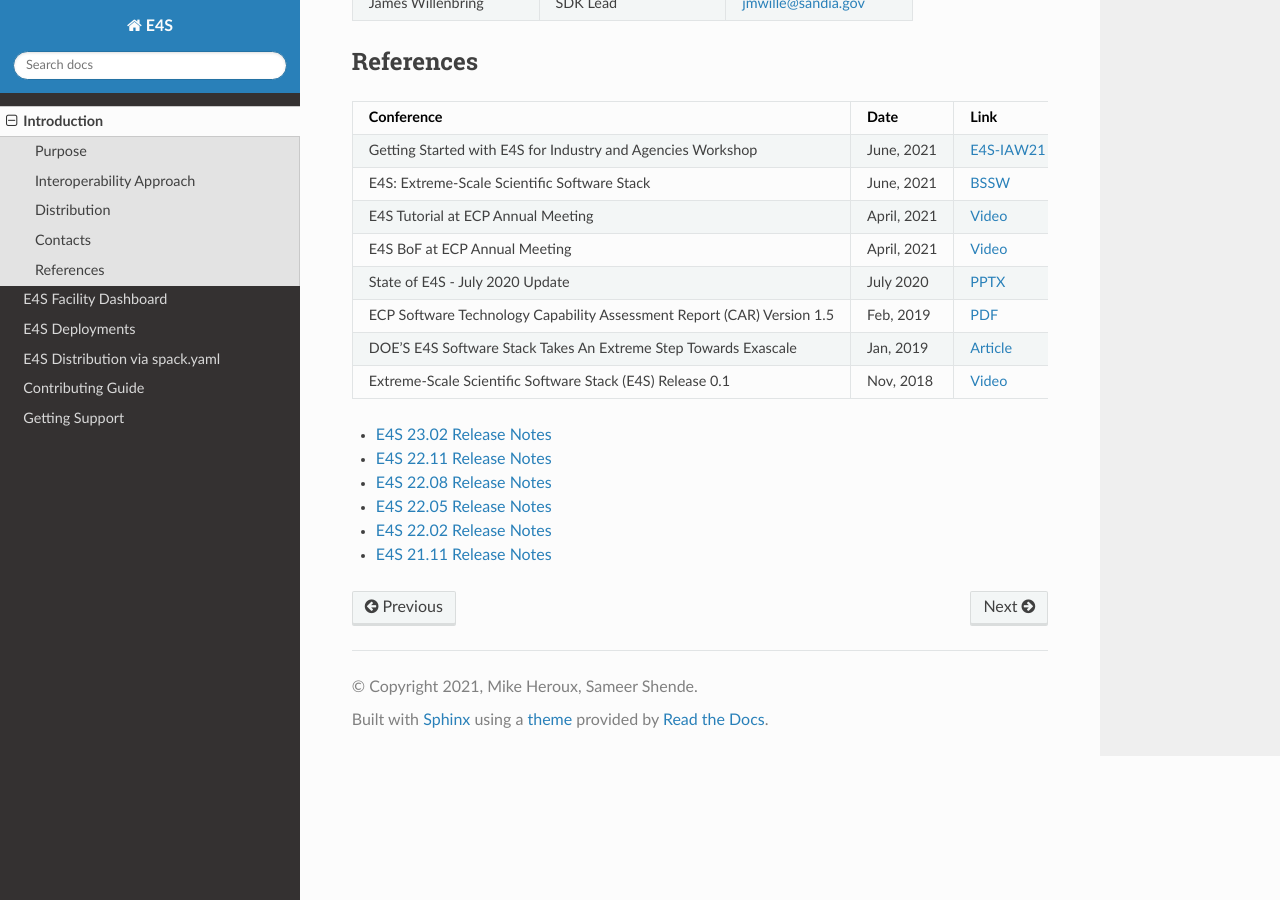
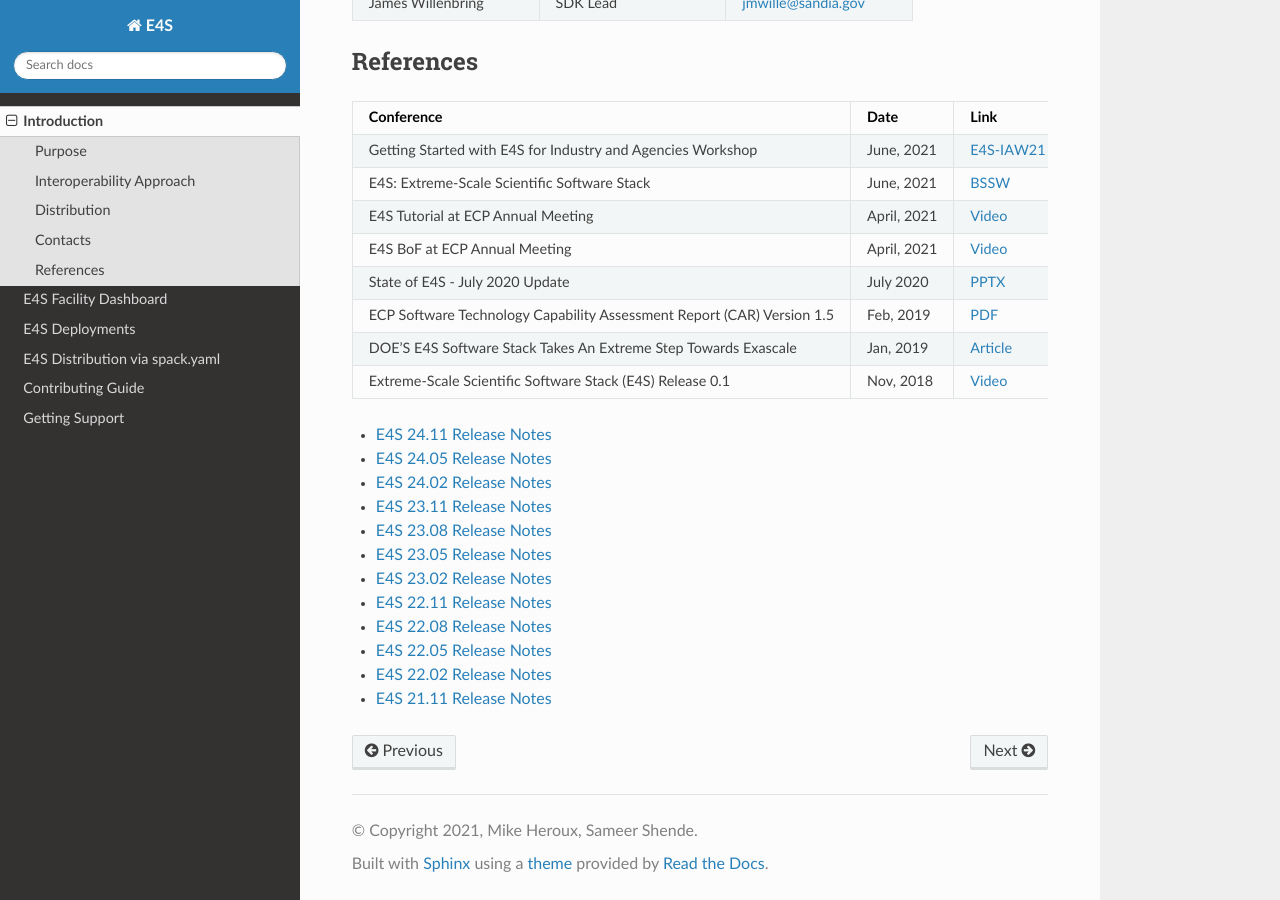
Before and after one commit to E4S-Project/e4s, a Sphinx documentation site: the page built from docs/introduction.rst, in a window 1280 px wide and 900 px high, scrolled down 1312 px. Built offline with Sphinx 7.4.7 and the Read the Docs theme 3.1.0, drawn with Linux system fonts in a browser that asks for light colours.

Commit message:
update link for release notes and all all release notes until 24.11 release

```diff
--- a/docs/introduction.rst
+++ b/docs/introduction.rst
@@ -65,9 +65,15 @@
      "DOE’S E4S Software Stack Takes An Extreme Step Towards Exascale", "Jan, 2019", "`Article <https://www.nextplatform.com/2019/01/22/does-e4s-software-stack-takes-an-extreme-step-towards-exascale/>`_"
      "Extreme-Scale Scientific Software Stack (E4S) Release 0.1", "Nov, 2018", "`Video <https://www.youtube.com/watch?v=nfCXwX_0EBc>`__"
 
-- `E4S 23.02 Release Notes <https://e4s.io/talks/E4S_23.02.pdf>`_
-- `E4S 22.11 Release Notes <https://e4s.io/talks/E4S_22.11.pdf>`_
-- `E4S 22.08 Release Notes <https://e4s.io/talks/E4S_22.08.pdf>`_
-- `E4S 22.05 Release Notes <https://e4s.io/talks/E4S_22.05.pdf>`_
-- `E4S 22.02 Release Notes <https://e4s.io/talks/E4S_22.02.pdf>`_
-- `E4S 21.11 Release Notes <https://e4s.io/talks/E4S_21.11.pdf>`_
+- `E4S 24.11 Release Notes <https://oaciss.uoregon.edu/e4s/talks/E4S_24.11.pdf>`_
+- `E4S 24.05 Release Notes <https://oaciss.uoregon.edu/e4s/talks/E4S_24.05.pdf>`_
+- `E4S 24.02 Release Notes <https://oaciss.uoregon.edu/e4s/talks/E4S_24.02.pdf>`_
+- `E4S 23.11 Release Notes <https://oaciss.uoregon.edu/e4s/talks/E4S_23.11.pdf>`_
+- `E4S 23.08 Release Notes <https://oaciss.uoregon.edu/e4s/talks/E4S_23.08.pdf>`_
+- `E4S 23.05 Release Notes <https://oaciss.uoregon.edu/e4s/talks/E4S_23.05.pdf>`_
+- `E4S 23.02 Release Notes <https://oaciss.uoregon.edu/e4s/talks/E4S_23.02.pdf>`_
+- `E4S 22.11 Release Notes <https://oaciss.uoregon.edu/e4s/talks/E4S_22.11.pdf>`_
+- `E4S 22.08 Release Notes <https://oaciss.uoregon.edu/e4s/talks/E4S_22.08.pdf>`_
+- `E4S 22.05 Release Notes <https://oaciss.uoregon.edu/e4s/talks/E4S_22.05.pdf>`_
+- `E4S 22.02 Release Notes <https://oaciss.uoregon.edu/e4s/talks/E4S_22.02.pdf>`_
+- `E4S 21.11 Release Notes <https://oaciss.uoregon.edu/e4s/talks/E4S_21.11.pdf>`_
```
